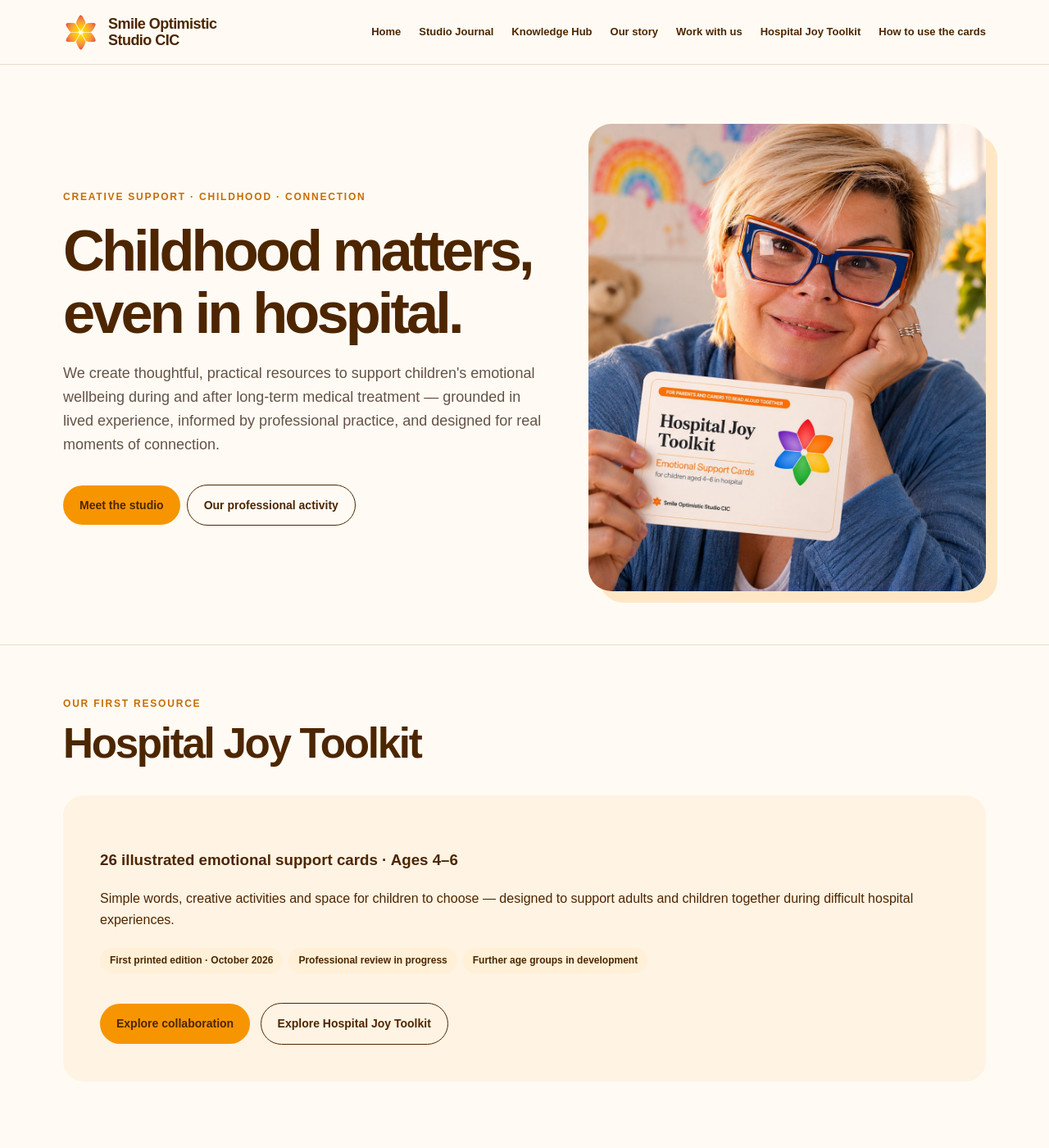
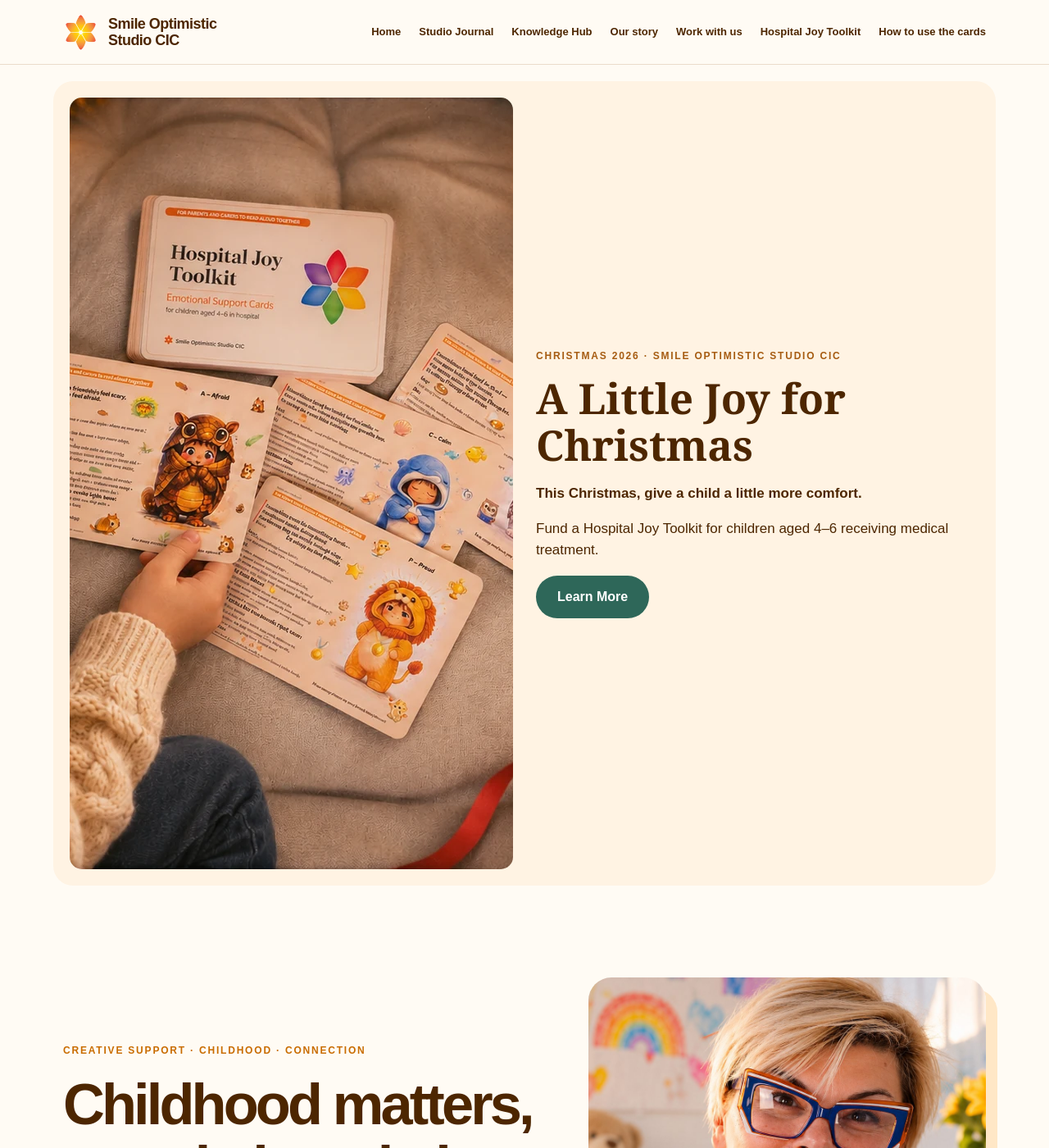
Before and after one commit to smileoptimisticstudio/smileoptimisticstudio.org.uk, a Jekyll site: the page built from index.html, in a window 1280 px wide and 1400 px high. Shown: the whole window at 82% size. Built offline with Jekyll 4.4.1, drawn with Linux system fonts in a browser that asks for light colours; part of the change alters nothing that is shown.

Commit message:
Update index.html

```diff
--- a/index.html
+++ b/index.html
@@ -5,6 +5,9 @@ description: UK social enterprise developing creative, play-based emotional supp
 image: /assets/hero.jpg
 permalink: /
 ---
+
+{% include christmas-teaser.html %}
+
 <div class="wrap"><section class="hero"><div><div class="eyebrow">Creative support · Childhood · Connection</div><h1>Childhood matters, even in hospital.</h1><p>We create thoughtful, practical resources to support children's emotional wellbeing during and after long-term medical treatment — grounded in lived experience, informed by professional practice, and designed for real moments of connection.</p><a class="btn" href="{{ "/about/" | relative_url }}">Meet the studio</a><a class="btn ghost" href="{{ "/studio-journal/" | relative_url }}">Our professional activity</a></div><div class="heroimg"><img alt="Founder of Smile Optimistic Studio holding the Hospital Joy Toolkit card set" src="{{ "/assets/hero.jpg" | relative_url }}"/></div></section></div><section class="section"><div class="wrap"><div class="head"><div><div class="eyebrow">Our first resource</div><h2>Hospital Joy Toolkit</h2></div></div><div class="mission"><h3>26 illustrated emotional support cards · Ages 4–6</h3><p>Simple words, creative activities and space for children to choose — designed to support adults and children together during difficult hospital experiences.</p><p><span class="tag">First printed edition · October 2026</span><span class="tag">Professional review in progress</span><span class="tag">Further age groups in development</span></p><a class="btn" href="{{ "/work-with-us/" | relative_url }}">Explore collaboration</a>
 <a class="btn ghost" href="{{ '/hospital-joy-toolkit/about/' | relative_url }}">Explore Hospital Joy Toolkit</a>
 </div></div></section><section class="section"><div class="wrap"><div class="head"><div><div class="eyebrow">Professional engagement</div><h2>From the studio journal</h2></div><a href="{{ "/studio-journal/" | relative_url }}">View all events</a></div><div class="grid two">{% assign entries = site.journal | sort: 'date' | reverse %}{% for j in entries limit:2 %}{% include journal-tile.html item=j %}{% endfor %}</div></div></section><section class="section"><div class="wrap"><div class="head"><div><div class="eyebrow">Writing and perspectives</div><h2>Ideas worth sharing</h2></div><a href="{{ "/knowledge/" | relative_url }}">Read all articles</a></div><div class="grid">{% assign ordered = site.articles | sort: 'date' | reverse %}{% for article in ordered limit:3 %}{% include article-tile.html item=article %}{% endfor %}</div></div></section><section class="section"><div class="wrap"><div class="callout"><div class="eyebrow">Lived experience at the heart</div><h2>Not just a story. A voice in the work.</h2><p>Lada Barsukova is a lived experience consultant contributing to the development of the Hospital Joy Toolkit. Her perspective helps keep children’s experiences, agency and emotional needs visible throughout the design process.</p><a class="btn" href="{{ "/about/" | relative_url }}">Our story</a></div></div></section>
```
